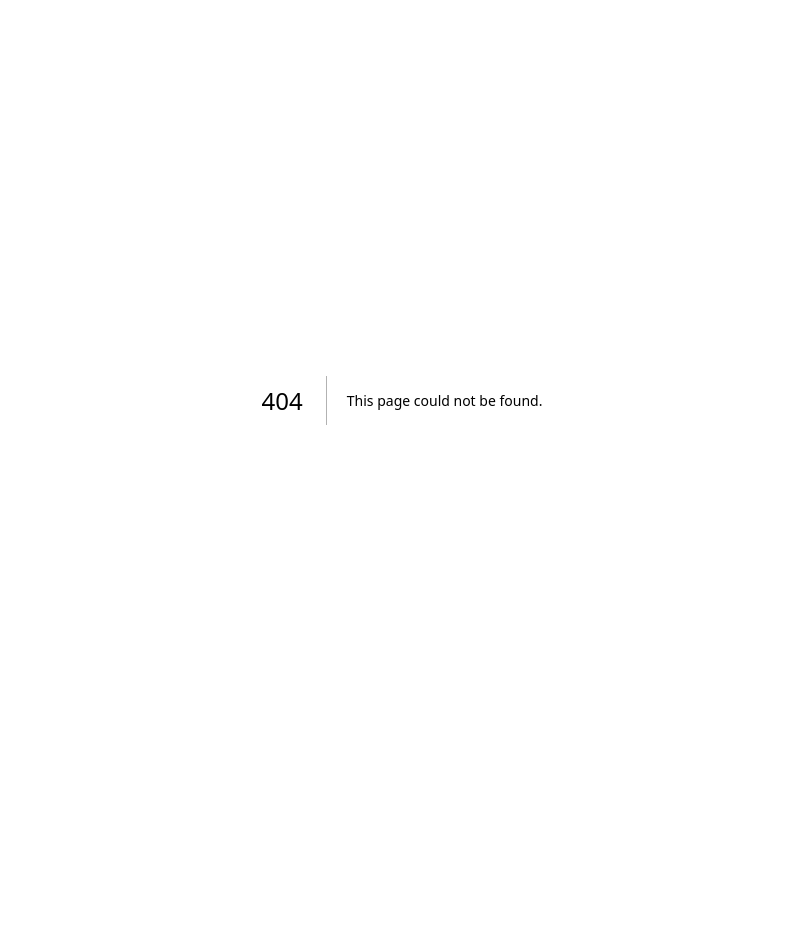
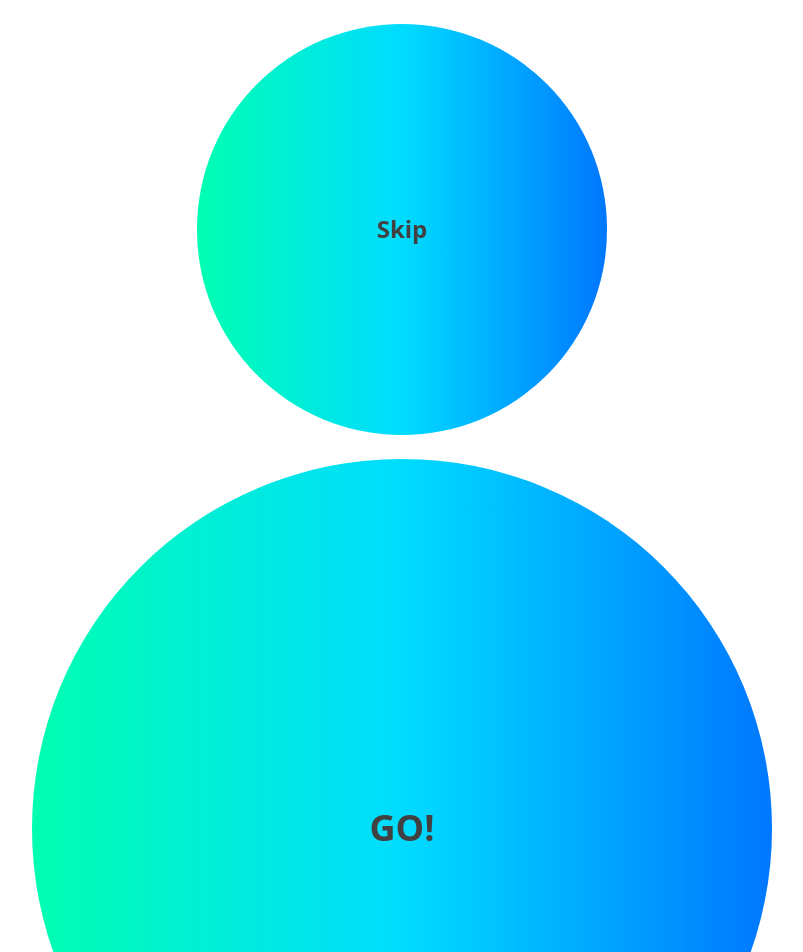
Before and after one commit to iputapp/lounas, a Next.js app: page /test/border-circle-button in a window 1280 px wide. Before the commit this address had no page. Shown: the top 952 px of the page, without its empty margins (238-1041 px from the left). Before the commit the page ends 800 px from the top, so only its background shows below. Built offline with nearby package versions, Linux system fonts and the light colour scheme.

Commit message:
Rename component to `BorderdCircleButton`

```diff
--- a/src/app/test/bordered-circle-button/page.tsx
+++ b/src/app/test/border-circle-button/page.tsx
@@ -1,6 +1,6 @@
 "use client";
 
-import { BorderdCircleButton } from "@/components/buttons/BorderdCircleButton";
+import { BorderCircleButton } from "@/components/buttons/BorderCircleButton";
 
 export default function Test() {
   const goGO = () => {
@@ -10,10 +10,10 @@ export default function Test() {
   return (
     <div className="grid h-screen place-items-center gap-6 p-6">
       <div className="w-2/6">
-        <BorderdCircleButton title="Skip" fontSize="text-2xl" onClick={goGO} />
+        <BorderCircleButton title="Skip" fontSize="text-2xl" onClick={goGO} />
       </div>
       <div className="w-3/5">
-        <BorderdCircleButton title="GO!" fontSize="text-4xl" outline onClick={goGO} />
+        <BorderCircleButton title="GO!" fontSize="text-4xl" outline onClick={goGO} />
       </div>
     </div>
   );
--- a/src/components/buttons/BorderdCircleButton/index.tsx
+++ b/src/components/buttons/BorderCircleButton/index.tsx
@@ -2,7 +2,7 @@
 
 import styles from "./styles.module.scss";
 
-type BorderdCircleButtonProps = {
+type BorderCircleButtonProps = {
   title: string;
   fontSize?:
     | "text-xs"
@@ -22,12 +22,12 @@ type BorderdCircleButtonProps = {
   onClick: () => void;
 };
 
-export function BorderdCircleButton({
+export function BorderCircleButton({
   title,
   fontSize,
   outline = false,
   onClick,
-}: BorderdCircleButtonProps) {
+}: BorderCircleButtonProps) {
   return (
     <div className={outline ? styles.circleOuter : ""}>
       <button className={`${styles.circle} ${fontSize}`} onClick={onClick}>
```
Also changed, not shown: src/components/buttons/BorderCircleButton/styles.module.scss (renamed from src/components/buttons/BorderdCircleButton/styles.module.scss).
